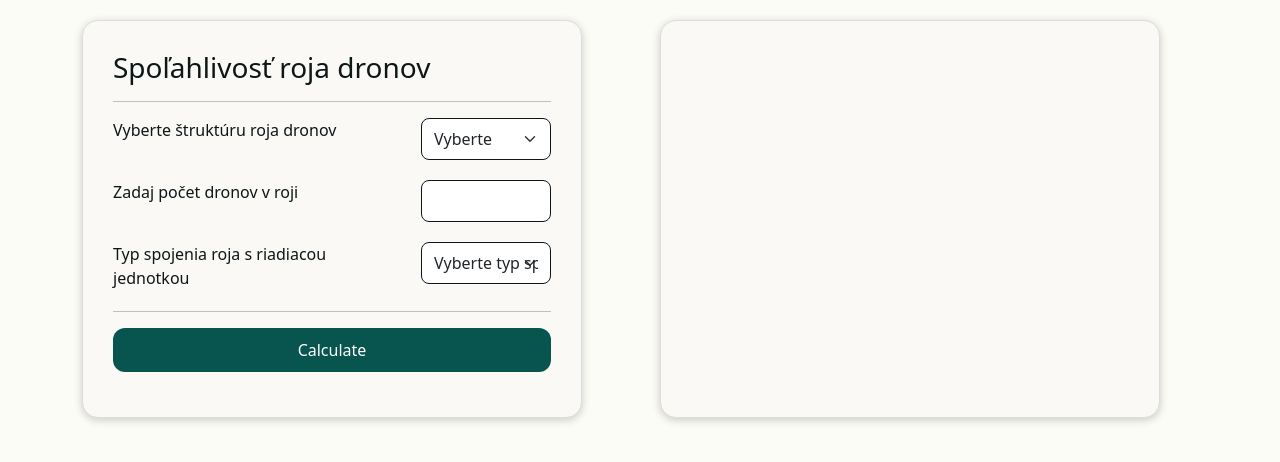
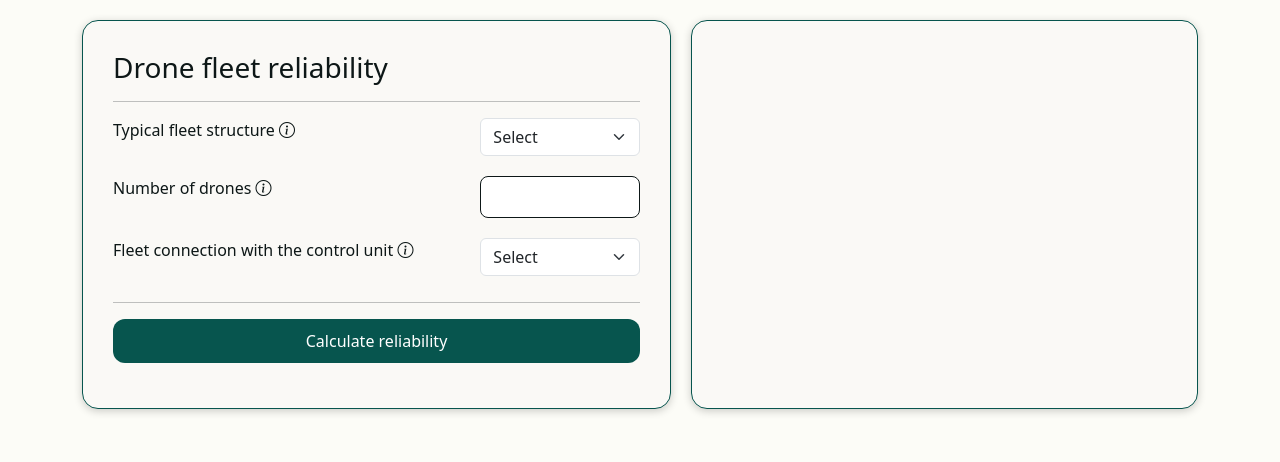
Before and after one commit to Kasinhou/bakalarska-praca, a Flask app: page / in a window 1280 px wide. Shown: the top 462 px of the page. Run offline with Flask 3, Linux system fonts and the light colour scheme; some libraries are stand-ins or nearby versions.

Commit message:
Final GUI for this version of app

```diff
--- a/static/css/style.css
+++ b/static/css/style.css
@@ -25,11 +54,12 @@ body {
 form, .results {
   flex: 1;
   padding: 30px;
-  border: 1px solid #ddd;
+  border: 1px solid #07554e;
   border-radius: 16px;
   background-color: #faf9f6;
   box-shadow: 0 2px 8px rgba(0, 0, 0, 0.2);
-  max-width: 500px;
+  max-width: 100%;
+  min-width: 35%;
 }
 
 h2 {
@@ -41,17 +71,38 @@ h2 {
 label {
   font-weight: 500;
   display: block;
-  margin-bottom: 5px;
+  margin-bottom: 10px;
   color: #0d1717;
+  white-space: nowrap;
 }
 
-input, select, button {
+select {
+  border: 1px solid #0d1717;
+  background-color: #fcfcf7;
+  border-radius: 8px;
+  cursor: pointer;
+  padding: 10px 40px 10px 12px;
+  font-size: 16px;
+  margin-bottom: 10px;
+  transition: border-color 0.3s ease;
+  text-overflow: ellipsis;
+  white-space: nowrap;
+  overflow: hidden;
+}
+
+input, button {
   display: block;
   margin-bottom: 15px;
   width: 100%;
   padding: 10px;
   font-size: 16px;
-  appearance: none;
+  text-align: center;
+}
+
+input::placeholder {
+  color: #888;
+  font-style: italic;
+  opacity: 1;
 }
 
 .row {
@@ -73,7 +124,7 @@ button:hover {
   background-color: #0b6f65;
 }
 
-input[type="number"], select, .form-select, .form-control {
+input[type="number"], .form-control {
   width: 100%;
   padding: 8px 12px;
   margin-bottom: 10px;
@@ -92,6 +143,46 @@ input[type="number"]:focus, select:focus {
   margin-top: 5px;
 }
 
+.form-check-input:checked, select {
+  background-color: #07554e;
+}
+
 .form-check-input {
   cursor: pointer;
 }
+
+.error-list {
+  color: #990000;
+  padding-left: 10px;
+  margin: 10px 0 0;
+  list-style: none;
+}
+
+.error-list li {
+  display: flex;
+  align-items: center;
+  margin-bottom: 8px;
+  font-size: 1.2rem;
+  border: #dfb322;
+  border-radius: 8px;
+  background-color: #fff3cd;
+  font-weight: 500;
+  box-shadow: 0 1px 3px rgba(0, 0, 0, 0.1);
+}
+
+.error-list .bullet {
+  margin-right: 8px;
+  font-weight: bold;
+  color: #db0000;
+  font-size: 1.2rem;
+}
+
+.result-icon {
+  margin-right: 10px;
+  font-size: 1.2rem;
+  font-weight: bold;
+}
+
+.info-icon {
+  color: #0d1717;
+}
--- a/static/js/script.js
+++ b/static/js/script.js
@@ -16,11 +16,11 @@ document.addEventListener("DOMContentLoaded", function () {
 
             const cuLabel = document.createElement("div");
             cuLabel.classList.add("col-8");
-            cuLabel.innerHTML = `<label>Zadaj spoľahlivosť riadiacej jednotky </label>`;
+            cuLabel.innerHTML = `<label>Reliability of control unit</label>`;
 
             const cuReliability = document.createElement("div");
             cuReliability.classList.add("col-4");
-            cuReliability.innerHTML = `<input id="cuReliability" name="cuReliability" type="number" min="0" max="1" step="0.01" required>`;
+            cuReliability.innerHTML = `<input id="cuReliability" name="cuReliability" type="number" placeholder="Reliability (0-1)" min="0" max="1" step="0.01" required>`;
 
             row.appendChild(cuLabel);
             row.appendChild(cuReliability);
@@ -53,14 +53,17 @@ async function updateDroneTypes(countTypesArg = null) {
             row.classList.add("row", "mt-2");
 
             const colType = document.createElement("div");
-            colType.classList.add("col-6");
+            colType.classList.add("col-4");
             if (i == 1) {
-                colType.innerHTML += `<label>Typ dronov</label>`;
+                colType.innerHTML += `<label>Type of drones
+                                        <span title="Choose from default drones type or enter custom reliability" class="info-icon">
+                                            <i class="bi bi-info-circle"></i>
+                                        </span></label>`;
             }
 
-            let options = '<option value="" disabled selected>Vyberte typ</option>';
+            let options = '<option value="" disabled selected>Choose type</option>';
                 dronesOptions.forEach(drone => {
-                    options += `<option value="${drone.name}">${drone.name}   (${drone.description}) p:${drone.reliability}</option>`;
+                    options += `<option value="${drone.name}">${drone.name} [${drone.reliability}] : ${drone.description}</option>`;
                 });
 
             const selectType = document.createElement("select");
@@ -74,7 +77,7 @@ async function updateDroneTypes(countTypesArg = null) {
             const customSwitch = document.createElement("div");
             customSwitch.classList.add("form-check", "form-switch");
             customSwitch.innerHTML = `<input class="form-check-input" type="checkbox" id="customTypeSwitch${i}">
-                                           <label class="form-check-label" for="customTypeSwitch${i}">Vlastná spoľahlivosť</label>`;
+                                           <label class="form-check-label" for="customTypeSwitch${i}">Custom</label>`;
             colType.appendChild(customSwitch);
 
             customSwitch.querySelector(`#customTypeSwitch${i}`).addEventListener("change", function () {
@@ -88,6 +91,7 @@ async function updateDroneTypes(countTypesArg = null) {
                     customInputReliability.id = "customReliability" + i;
                     customInputReliability.name = "customReliability" + i;
                     customInputReliability.type = "number";
+                    customInputReliability.placeholder = "Reliability (0-1)";
                     customInputReliability.min = "0";
                     customInputReliability.max = "1";
                     customInputReliability.step = "0.01";
@@ -110,20 +114,26 @@ async function updateDroneTypes(countTypesArg = null) {
             });
 
             const colTypeCount = document.createElement("div");
-            colTypeCount.classList.add("col-3");
+            colTypeCount.classList.add("col-4");
             if (i == 1) {
-                colTypeCount.innerHTML += `<label>Počet dronov</label>`;
+                colTypeCount.innerHTML += `<label>Number of drones
+                                            <span title="Number of drones in each type" class="info-icon">
+                                                <i class="bi bi-info-circle"></i>
+                                            </span></label>`;
             }
-            colTypeCount.innerHTML += `<input id="typeCount${i}" name="typeCount${i}" type="number" min="1" required>`;
+            colTypeCount.innerHTML += `<input id="typeCount${i}" name="typeCount${i}" type="number" min="2" required>`;
 
             row.appendChild(colType);
             row.appendChild(colTypeCount);
 
             if (isRedundant) {
                 const colRedundantCount = document.createElement("div");
-                colRedundantCount.classList.add("col-3");
+                colRedundantCount.classList.add("col-4");
                 if (i == 1) {
-                    colRedundantCount.innerHTML += `<label>Počet dronov v MDF</label>`;
+                    colRedundantCount.innerHTML += `<label>Drones in MDF
+                                                    <span title="Number of operating drones in main drone fleet in each type" class="info-icon">
+                                                        <i class="bi bi-info-circle"></i>
+                                                    </span></label>`;
                 }
                 colRedundantCount.innerHTML += `<input id="redundantCount${i}" name="redundantCount${i}" type="number" min="1" required>`;
                 row.appendChild(colRedundantCount);
@@ -148,7 +158,7 @@ document.getElementById("topologySelect").addEventListener("change", function (e
 
         const dronesTypesCountLabel = document.createElement("div");
         dronesTypesCountLabel.classList.add("col-8");
-        dronesTypesCountLabel.innerHTML = `<label for="dronesTypesCount">Zadaj počet typov dronov v roji</label>`;
+        dronesTypesCountLabel.innerHTML = `<label for="dronesTypesCount">Number of types of drones</label>`;
 
         const dronesTypesCount = document.createElement("div");
         dronesTypesCount.classList.add("col-4");
@@ -195,15 +205,18 @@ document.getElementById("formContainer").addEventListener("submit", async functi
 
 function showResult(result) {
     const resultContainer = document.getElementById('resultsContainer');
-    result.innerHTML = "";
-    resultContainer.innerHTML = `<p>Spoľahlivosť, respektíve dostupnosť roja dronov je ${result}.</p>`;
+    resultContainer.innerHTML = "";
+    resultContainer.innerHTML = `<h2>Result</h2><hr>
+                                 <p><span class="result-icon">💡</span>Reliability of drone fleet is <strong>${result}</strong></p>`;
+
 }
 
 function showErrors(errors) {
     const errorContainer = document.getElementById('resultsContainer');
-    errorContainer.innerHTML = "";
+    errorContainer.innerHTML = `<h2>Incorrect inputs</h2><hr>`;
+
     const ul = document.createElement('ul');
-    ul.classList.add('text-danger')
-    ul.innerHTML = errors.map(error => `<li>${error}</li>`).join('');
+    ul.classList.add('error-list')
+    ul.innerHTML = errors.map(error => `<li><span class="bullet">⚠️</span> ${error}</li>`).join('');
     errorContainer.appendChild(ul);
 }
--- a/templates/home.html
+++ b/templates/home.html
@@ -7,24 +7,30 @@
     <script src="https://code.jquery.com/jquery-3.2.1.slim.min.js"></script>
     <link href="https://cdn.jsdelivr.net/npm/bootstrap@5.3.0/dist/css/bootstrap.min.css" rel="stylesheet">
     <script src="https://cdn.jsdelivr.net/npm/bootstrap@5.3.0/dist/js/bootstrap.bundle.min.js"></script>
+    <link rel="stylesheet" href="https://cdn.jsdelivr.net/npm/bootstrap-icons@1.11.3/font/bootstrap-icons.min.css">
     <link rel="stylesheet" href="{{ url_for('static', filename='css/style.css') }}">
 </head>
 <body>
     <div id="everything">
         <div class="container">
-            <div class="col-6">
+            <div class="form-section">
                 <form method="post" id="formContainer">
-                    <h2>Spoľahlivosť roja dronov</h2>
+                    <h2>Drone fleet reliability</h2>
                     <hr>
 
                     <!-- Topology Selection -->
                     <div class="row">
                         <div class="col-8">
-                            <label for="topologySelect">Vyberte štruktúru roja dronov</label>
+                            <label for="topologySelect">
+                                Typical fleet structure
+                                <span title="Choose one of the four typical structures of drone swarms" class="info-icon">
+                                    <i class="bi bi-info-circle"></i>
+                                </span>
+                            </label>
                         </div>
                         <div class="col-4">
                             <select id="topologySelect" name="topologySelect" class="form-select" required>
-                                <option value="" disabled selected>Vyberte</option>
+                                <option value="" disabled selected>Select</option>
                                 <option value="homogenous_irredundant">Homogenous irredundant</option>
                                 <option value="homogenous_hot_stable_redundant">Homogenous hot stable redundant</option>
                                 <option value="heterogenous_irredundant">Heterogenous irredundant</option>
@@ -36,10 +42,14 @@
                     <!-- Number of Drones -->
                     <div class="row">
                         <div class="col-8">
-                            <label for="dronesCount">Zadaj počet dronov v roji</label>
+                            <label for="dronesCount">Number of drones
+                                <span title="Number of drones in the fleet (CU is also a drone)" class="info-icon">
+                                    <i class="bi bi-info-circle"></i>
+                                </span>
+                            </label>
                         </div>
                         <div class="col-4">
-                            <input id="dronesCount" name="dronesCount" type="number" min="1" required>
+                            <input id="dronesCount" name="dronesCount" type="number" min="2" required>
                         </div>
                     </div>
 
@@ -54,13 +64,17 @@
                     <!-- Connection Type Selection -->
                     <div class="row">
                         <div class="col-8">
-                            <label for="connectionType">Typ spojenia roja s riadiacou jednotkou</label>
+                            <label for="connectionType">Fleet connection with the control unit
+                                <span title="How is the fleet controled" class="info-icon">
+                                    <i class="bi bi-info-circle"></i>
+                                </span>
+                            </label>
                         </div>
                         <div class="col-4">
                             <select id="connectionType" name="connectionType" class="form-select" required>
-                                <option value="" disabled selected>Vyberte typ spojenia</option>
-                                <option value="centralized">Centralizovane</option>
-                                <option value="decentralized">Decentralizovane</option>
+                                <option value="" disabled selected>Select</option>
+                                <option value="centralized">Centralized</option>
+                                <option value="decentralized">Decentralized</option>
                             </select>
                         </div>
                     </div>
@@ -68,10 +82,10 @@
                     <hr>
 
                     <!--Submit button -->
-                    <button type="submit" id="calculateButton">Calculate</button>
+                    <button type="submit" id="calculateButton">Calculate reliability</button>
                 </form>
             </div>
-            <div class="col-6 results" id="resultsContainer"></div>
+            <div class="results" id="resultsContainer"></div>
 
         </div>
     </div>
```
Also changed, not shown: other parts of static/css/style.css (+29 -0 lines), reliability.py (+16 -16 lines).
